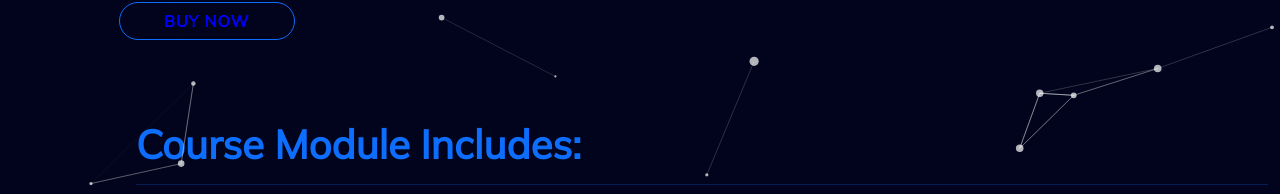
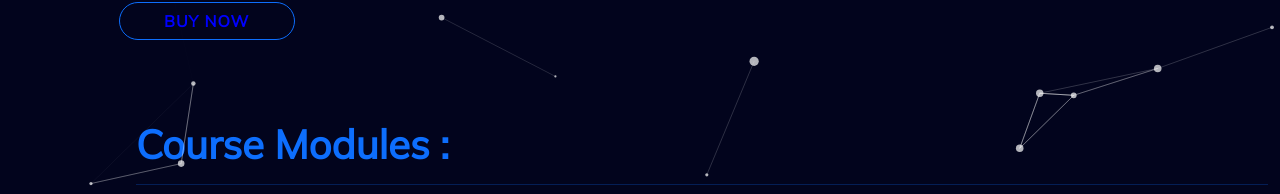
Before and after one commit to rajkishorepatra/digiverse, a React (Create React App) app: page /courses in a window 1280 px wide. Shown: the part 606-800 px from the top of the page. Built offline with nearby package versions, Linux system fonts and the light colour scheme.

Commit message:
edit course head

```diff
--- a/src/components/Courses.jsx
+++ b/src/components/Courses.jsx
@@ -28,7 +28,7 @@ const Courses = (props) => {
         pagedesc="At DigiVerse, we offer a range of services and courses to help businesses thrive in the digital age. Our digital marketing course covers everything from website planning and analysis to social media marketing, web analytics, video advertising, content marketing, email marketing, influencer marketing, and digital marketing strategy and planning. Additionally, we provide training on tools like Canva design and Chat GPT, so you can automate your marketing efforts and create eye-catching designs for your campaigns. Whether you're new to digital marketing or looking to take your skills to the next level, we have the expertise and resources to help you succeed."
       />
       <h1 className="courseheader container-fluid text-primary">
-      <strong>Course Module Includes:</strong> <hr />
+      <strong>Course Modules :</strong> <hr />
           </h1>
     </div>
     <Coursedetails
```
